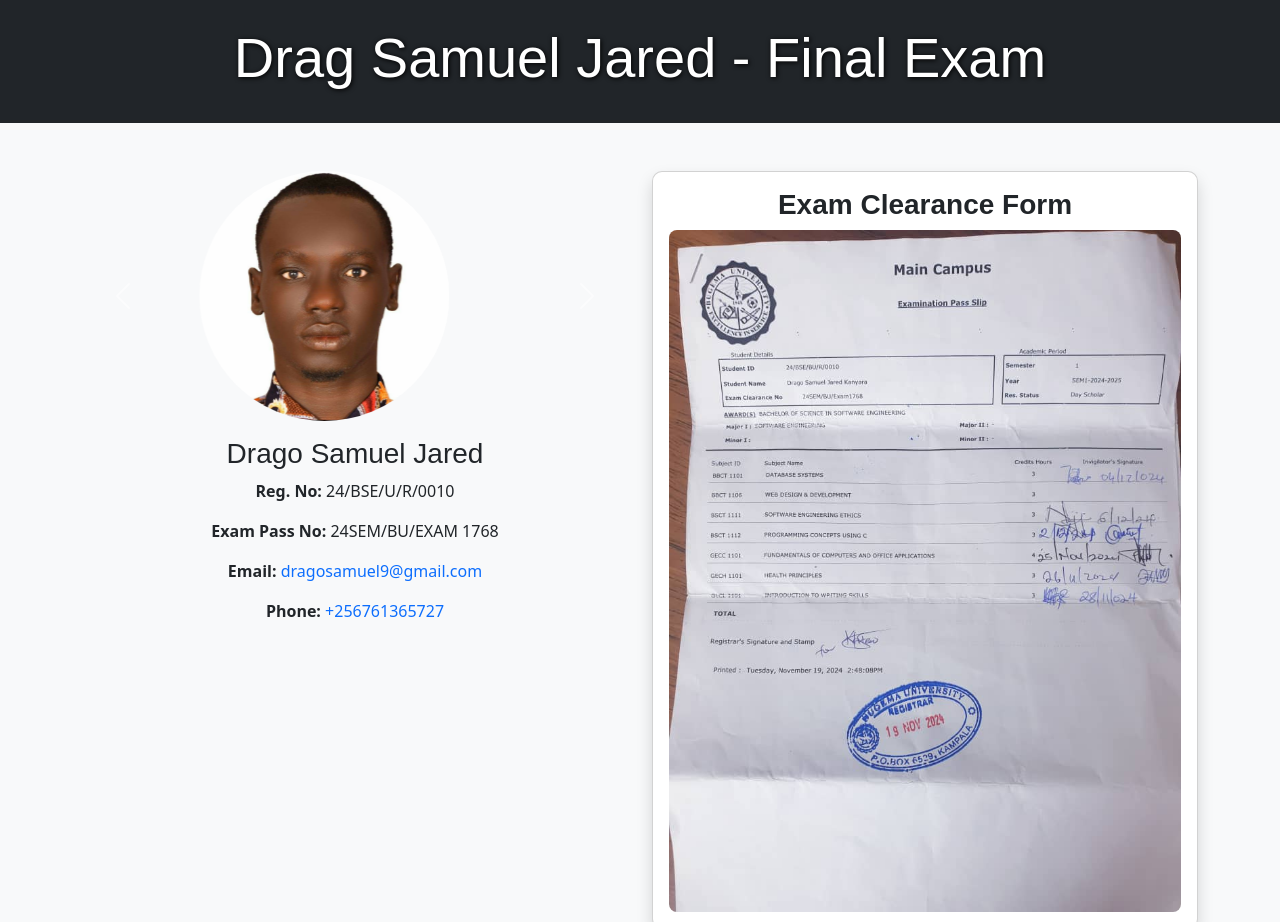
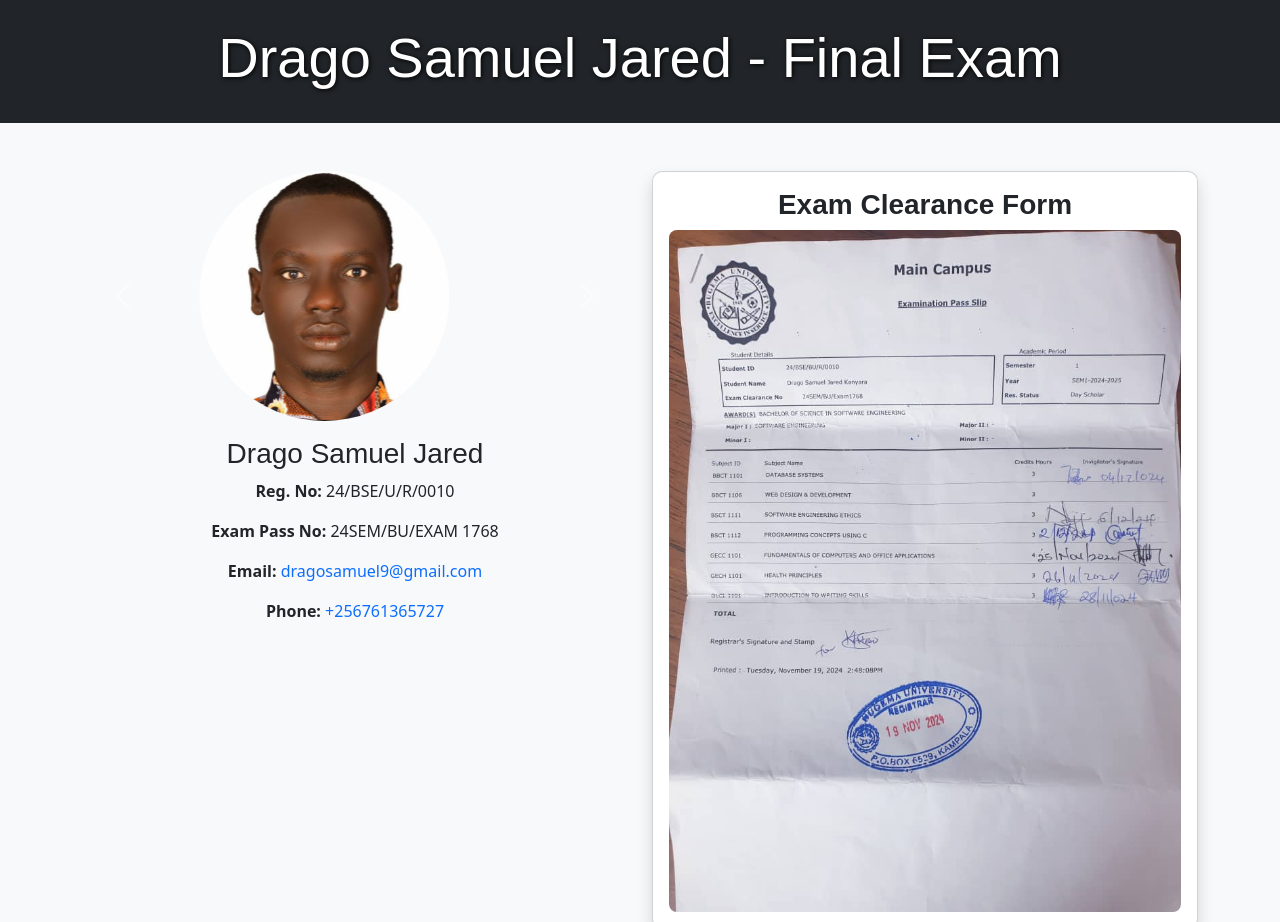
Before and after one commit to Dragosamuel/24-bse-bu-r-0010, a plain HTML site: page index.html in a window 1280 px wide. Shown: the top 922 px of the page. Drawn offline with nearby package versions, Linux system fonts and the light colour scheme.

Commit message:
Update index.html

```diff
--- a/index.html
+++ b/index.html
@@ -11,7 +11,7 @@
 <body>
     <header class="bg-dark text-white py-4">
         <div class="container text-center">
-            <h1 class="display-4">Drag Samuel Jared - Final Exam</h1>
+            <h1 class="display-4">Drago Samuel Jared - Final Exam</h1>
         </div>
     </header>
 
```
